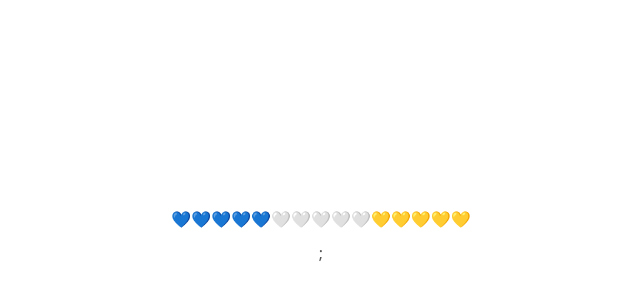
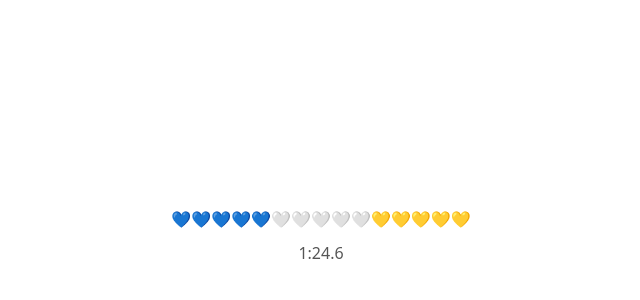
Before and after one commit to Uncannypotato69/Chess-Square-Memorization-Game-, a React (Vite) app: page / in a window 1280 px wide. Shown: the part 164-464 px from the top of the page, without its empty margins (319-959 px from the left). Built offline with nearby package versions, Linux system fonts and the light colour scheme.

Commit message:
Timer added

```diff
--- /dev/null
+++ b/src/Components/Countdown/CountdownTimer.jsx
@@ -0,0 +1,21 @@
+import React from "react";
+
+import { useCountDown } from "./useCountdown";
+
+const CountdownTimer = () => {
+  const initialTime = 90;
+
+  const returnTime = (initialTime) => {
+    const totalTime = initialTime * 1000;
+    const minutes = Math.floor(totalTime / 60000);
+    const seconds = Math.floor((totalTime % 60000) / 1000);
+    const milliseconds = Math.floor((totalTime % 1000) / 100);
+    return { minutes, seconds, milliseconds };
+  };
+
+  const time = useCountDown(returnTime, initialTime);
+
+  return <div>{time}</div>;
+};
+
+export default CountdownTimer;
--- /dev/null
+++ b/src/Components/Countdown/useCountdown.js
@@ -0,0 +1,53 @@
+import { useEffect, useState } from "react"
+
+export const useCountDown = (returnTime, initialTime) => {
+
+    const [time, setTime] = useState(() => {
+        const { minutes, seconds, milliseconds } = returnTime(initialTime)
+        return {minutes, seconds, milliseconds}
+    })
+
+    useEffect(() => {
+        let customInterval = null;
+
+        // Checks If there's time remaining or not
+        if( time.minutes > 0 || time.seconds > 0 || time.milliseconds > 0){
+            customInterval = setInterval(() => {
+                setTime((prevTime) => {
+                    let newMilliseconds = prevTime.milliseconds - 1
+                    let newSeconds = prevTime.seconds
+                    let newMinutes = prevTime.minutes
+
+                    if(newMilliseconds < 0){
+                        newMilliseconds = 9;
+                        newSeconds -= 1
+                    }
+
+                    if (newSeconds < 0) {
+                        newSeconds = 59;
+                        newMinutes -= 1;
+                      }
+
+                      if(newMinutes < 0){
+                        clearInterval(customInterval)
+                        return {minutes: 0, seconds: 0, milliseconds: 0}
+                      }
+
+                    return {
+                        minutes: newMinutes,
+                        seconds: newSeconds,
+                        milliseconds: newMilliseconds
+                    }
+                })
+            }, 100);
+
+            return () => {
+                if(customInterval){
+                    clearInterval(customInterval)
+                }
+            }
+        }
+    }, [])
+
+    return `${time.minutes}:${time.seconds.toString().padStart(2, '0')}.${time.milliseconds.toString()}`
+}
--- a/src/Pages/HomePage/Homepage.jsx
+++ b/src/Pages/HomePage/Homepage.jsx
@@ -1,9 +1,12 @@
 import React from "react";
+
+import CountdownTimer from "../../Components/Countdown/CountdownTimer";
 
 const Homepage = () => {
   return (
     <div className="testSection">
-      <p>💙💙💙💙💙🤍🤍🤍🤍🤍💛💛💛💛💛</p>;
+      <p>💙💙💙💙💙🤍🤍🤍🤍🤍💛💛💛💛💛</p>
+      <CountdownTimer />
     </div>
   );
 };
```
